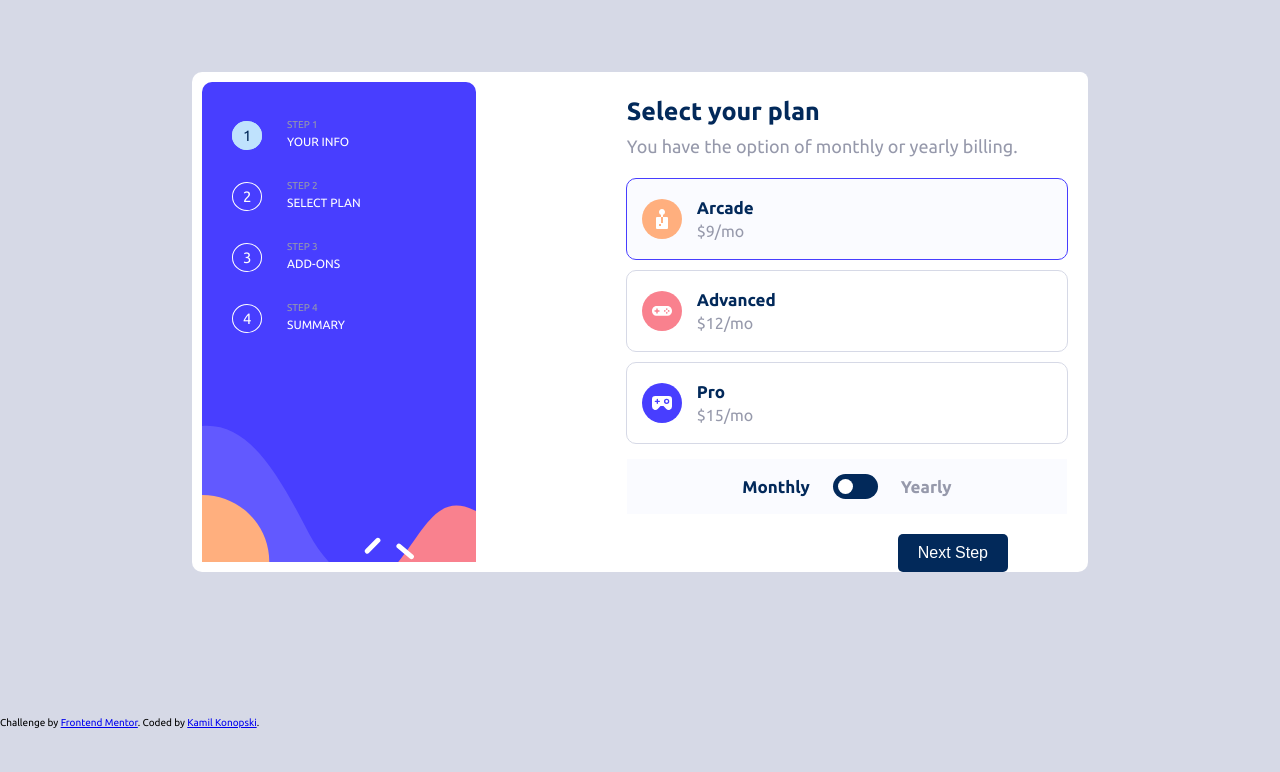
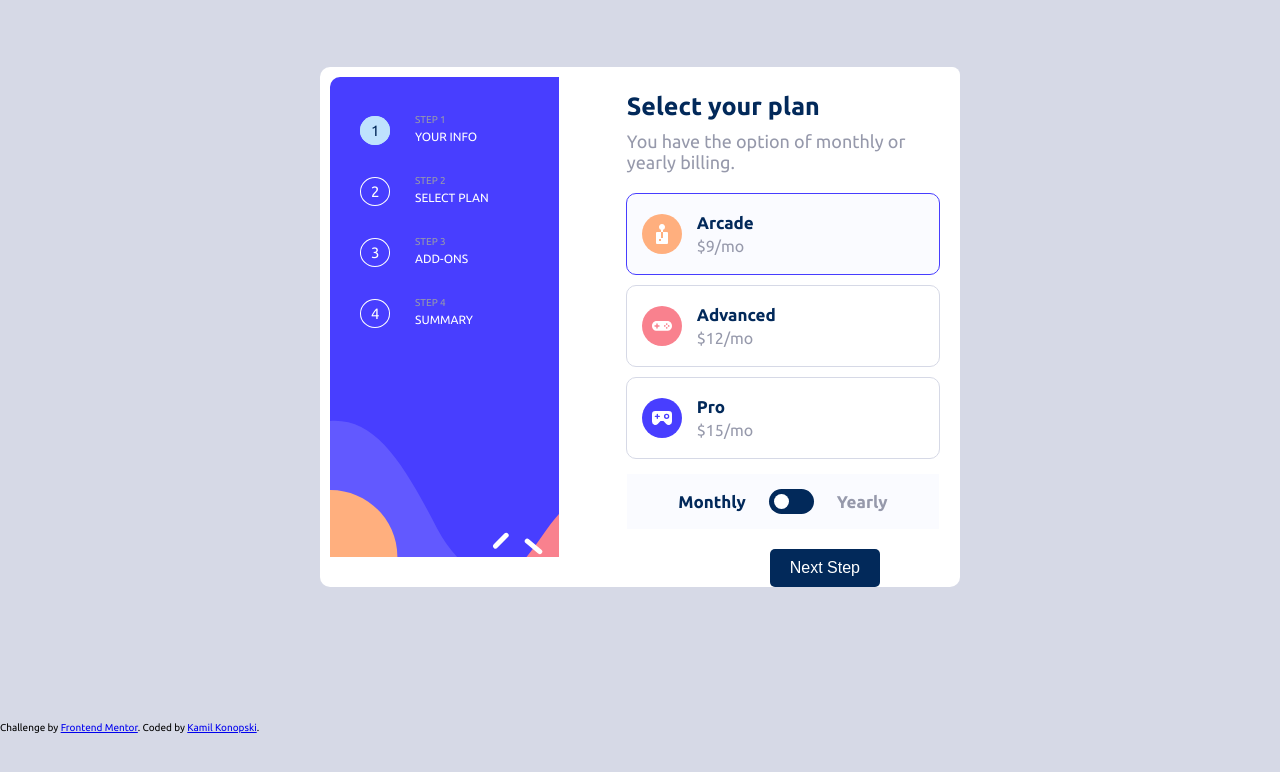
Before and after one commit to KamilKonopski/multi-step-form-main, a website: page index.html in a window 1280 px wide. Drawn offline with nearby package versions, Linux system fonts and the light colour scheme; files that its build step writes are made by us from their sources; files whose address does not match are found by name.

Commit message:
change container width

```diff
--- a/scss/_base.scss
+++ b/scss/_base.scss
@@ -27,7 +27,7 @@ body {
 		background-color: $white;
 		border-radius: 10px;
 		display: grid;
-		flex-basis: 70%;
+		flex-basis: 50%;
 		grid-template-columns: auto auto;
 		grid-template-rows: auto auto;
 	}
```
